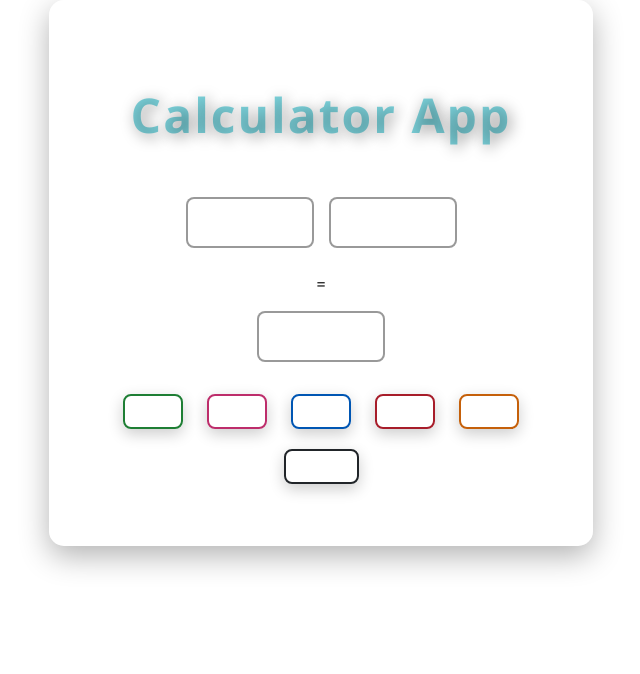
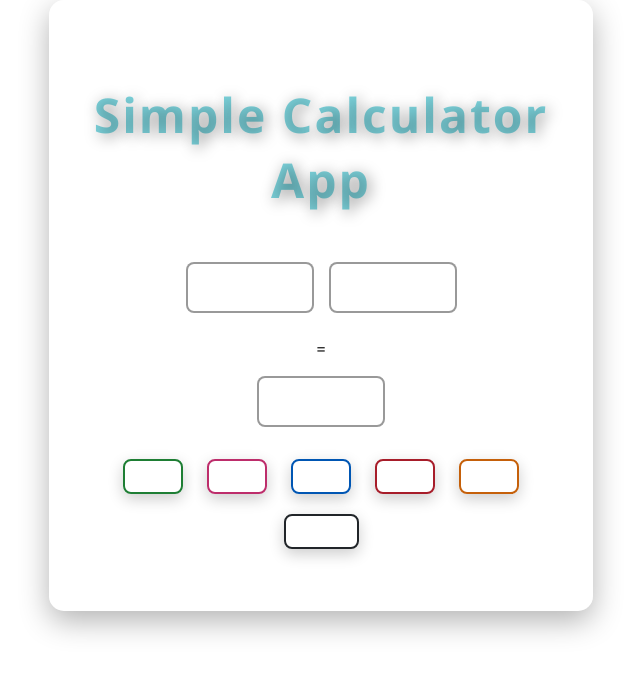
Before and after one commit to Bharath18-vk/Simple-Calculator, a plain HTML site: page index.html in a window 1280 px wide. Shown: the whole page, without its empty margins (319-959 px from the left). Drawn offline with Linux system fonts and the light colour scheme.

Commit message:
Update index.html

```diff
--- a/index.html
+++ b/index.html
@@ -10,7 +10,7 @@
 
   <div class ="container">
   <center>
-  <h1 id="title">Calculator App</h1>
+  <h1 id="title">Simple Calculator App</h1>
   </center>
  <center>
   <div class="calculator">
```
